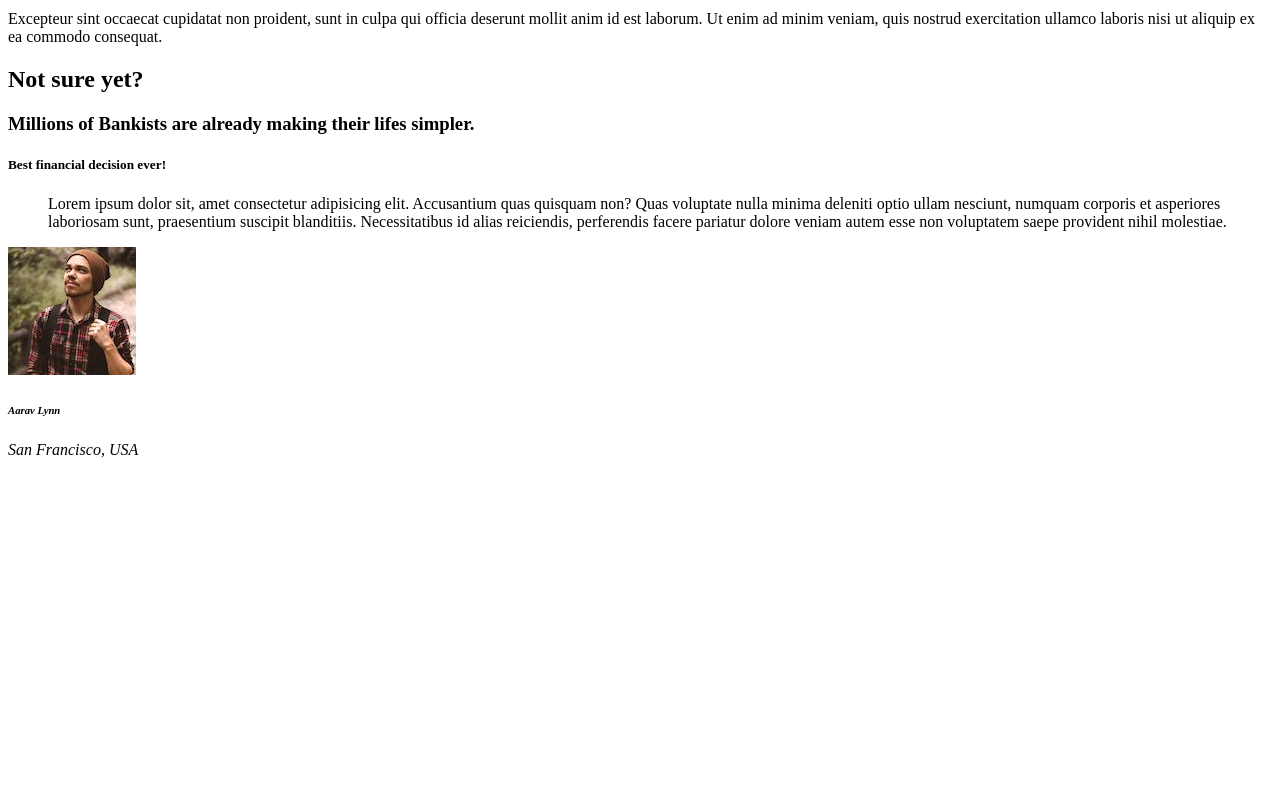
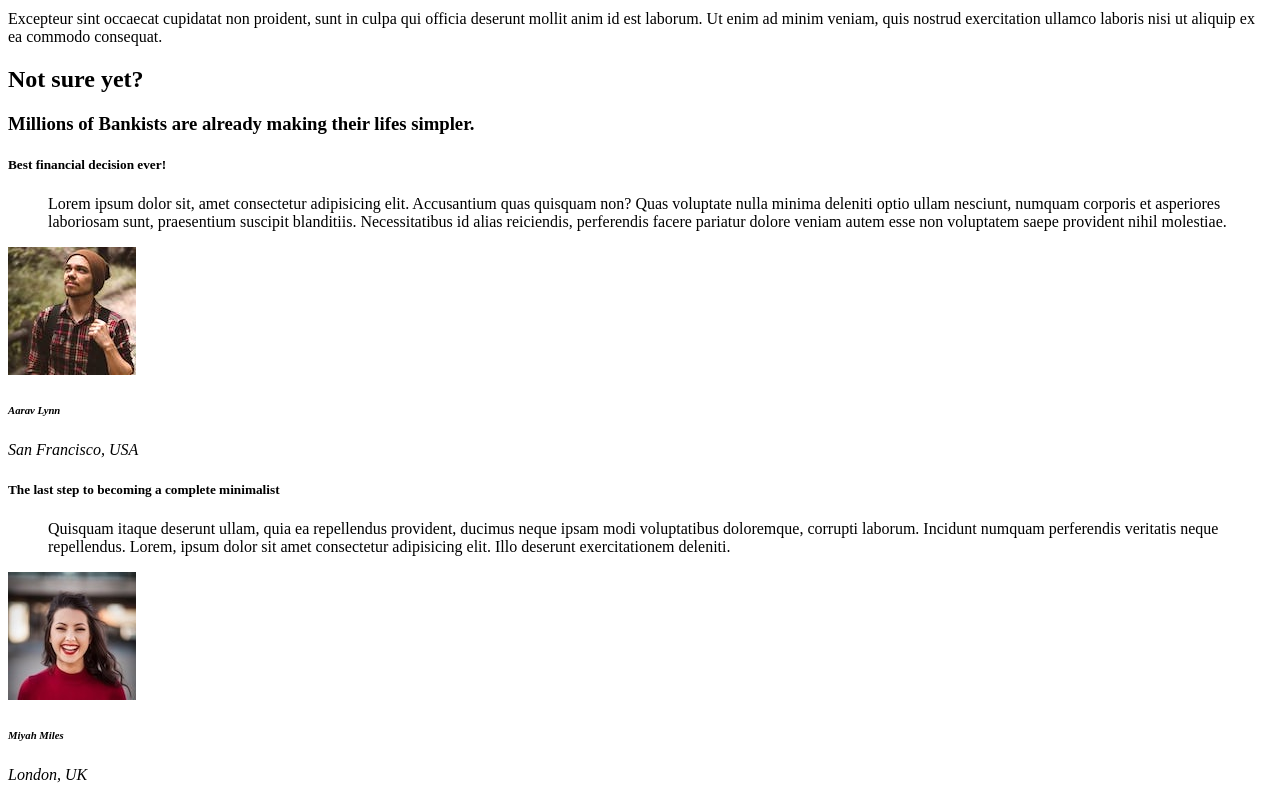
Before and after one commit to Sumedh-mhaske/Bankist-Website, a plain HTML site: page index.html in a window 1280 px wide. Shown: the part 3040-3840 px from the top of the page. Before the commit the page ends 3515 px from the top, so only its background shows below. Drawn offline with Linux system fonts and the light colour scheme.

Commit message:
Section-2 / Slide-2

```diff
--- a/index.html
+++ b/index.html
@@ -215,6 +215,7 @@
       </div>
 
       <div class="slider">
+        <!-- Slide-1 -->
         <div class="slide slide--1">
           <div class="testimonial">
             <h5 class="testimonial__header">Best financial decision ever!</h5>
@@ -233,6 +234,29 @@
             </address>
           </div>
         </div>
+
+        <!-- Slide-2 -->
+        <div class="slide slide--2">
+          <div class="testimonial">
+            <h5 class="testimonial__header">
+              The last step to becoming a complete minimalist
+            </h5>
+            <blockquote class="testimonial__text">
+              Quisquam itaque deserunt ullam, quia ea repellendus provident,
+              ducimus neque ipsam modi voluptatibus doloremque, corrupti
+              laborum. Incidunt numquam perferendis veritatis neque repellendus.
+              Lorem, ipsum dolor sit amet consectetur adipisicing elit. Illo
+              deserunt exercitationem deleniti.
+            </blockquote>
+            <address class="testimonial__author">
+              <img src="img/user-2.jpg" alt="" class="testimonial__photo" />
+              <h6 class="testimonial__name">Miyah Miles</h6>
+              <p class="testimonial__location">London, UK</p>
+            </address>
+          </div>
+        </div>
+
+
       </section>
   </body>
 </html>
```
